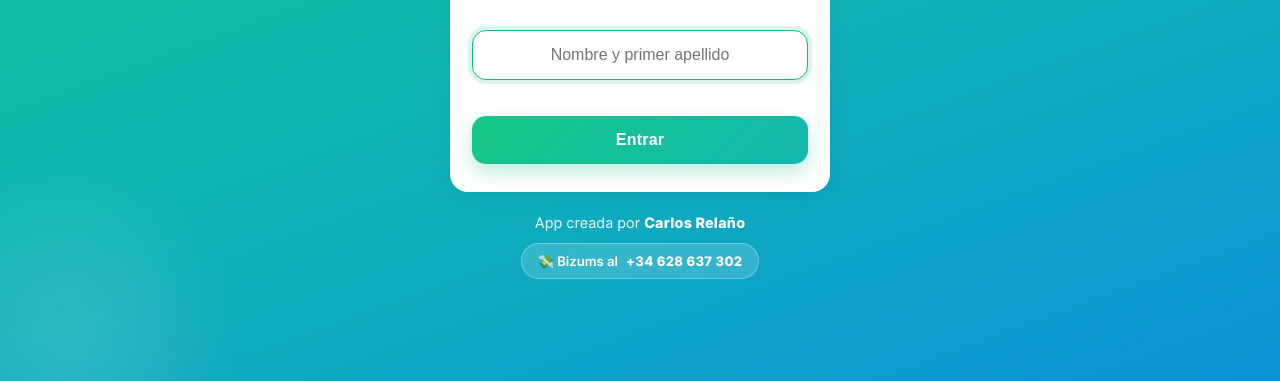
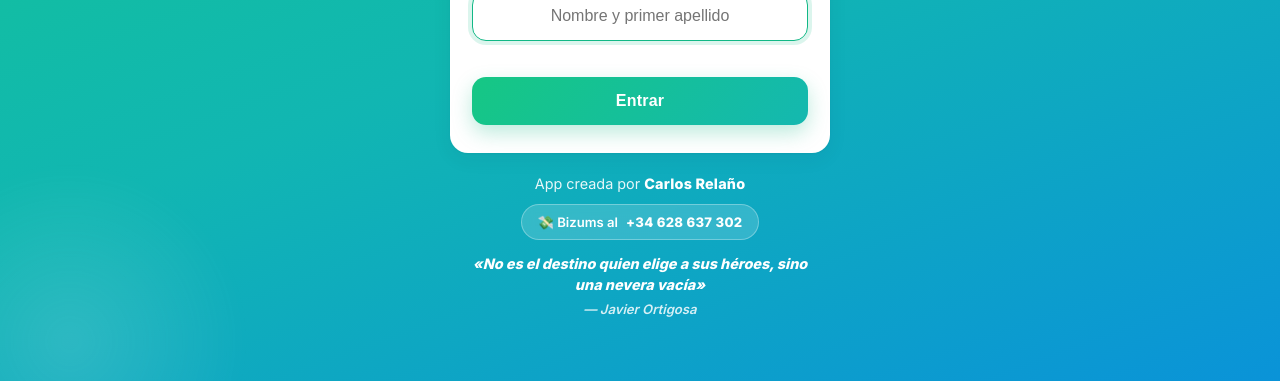
Before and after one commit to creljim-star/shoply, a website: page public/index.html in a window 1280 px wide. Shown: the part 419-800 px from the top of the page. Drawn offline with Linux system fonts and the light colour scheme.

Commit message:
Cita de coña de Javier Ortigosa bajo el numero de Bizum (cursiva y negrita)

```diff
--- a/public/index.html
+++ b/public/index.html
@@ -27,6 +27,10 @@
     <div class="login-foot">
       <p class="credit">App creada por <strong>Carlos Relaño</strong></p>
       <span class="bizum-note">💸 Bizums al <strong>+34 628 637 302</strong></span>
+      <p class="joke-quote">
+        <span class="joke-text">«No es el destino quien elige a sus héroes, sino una nevera vacía»</span>
+        <span class="joke-sign">— Javier Ortigosa</span>
+      </p>
     </div>
   </div>
 
@@ -84,6 +88,10 @@
       </div>
 
       <div class="app-bizum">💸 Los bizums se hacen al <strong>+34 628 637 302</strong></div>
+      <p class="joke-quote app-joke">
+        <span class="joke-text">«No es el destino quien elige a sus héroes, sino una nevera vacía»</span>
+        <span class="joke-sign">— Javier Ortigosa</span>
+      </p>
       <footer class="app-credit">Shoply · app creada por <strong>Carlos Relaño</strong></footer>
     </main>
   </div>
--- a/public/service-worker.js
+++ b/public/service-worker.js
@@ -1,6 +1,6 @@
 /* Service worker: caché básica para instalar la PWA + notificaciones push. */
 
-const CACHE = 'compra-v12';
+const CACHE = 'compra-v13';
 const ASSETS = [
   '/',
   '/index.html',
--- a/public/styles.css
+++ b/public/styles.css
@@ -128,6 +128,17 @@ html, body {
 }
 .bizum-note strong { font-weight: 800; letter-spacing: 0.3px; }
 .name-error { color: var(--orange); font-size: 0.85rem; min-height: 1.05em; margin: 6px 0 0; }
+
+/* Cita de coña */
+.joke-quote { margin: 14px auto 0; max-width: 340px; line-height: 1.45; }
+.joke-text { display: block; font-style: italic; font-weight: 800; font-size: 0.9rem; }
+.joke-sign { display: block; font-style: italic; font-weight: 600; font-size: 0.82rem; margin-top: 4px; opacity: 0.9; }
+/* Sobre el degradado del login -> blanco */
+.login-foot .joke-text { color: #fff; }
+.login-foot .joke-sign { color: rgba(255, 255, 255, 0.92); }
+/* En el pie de la app -> azul marino */
+.app-joke .joke-text { color: var(--navy); }
+.app-joke .joke-sign { color: var(--muted); }
 
 .card {
   background: var(--card);
```
